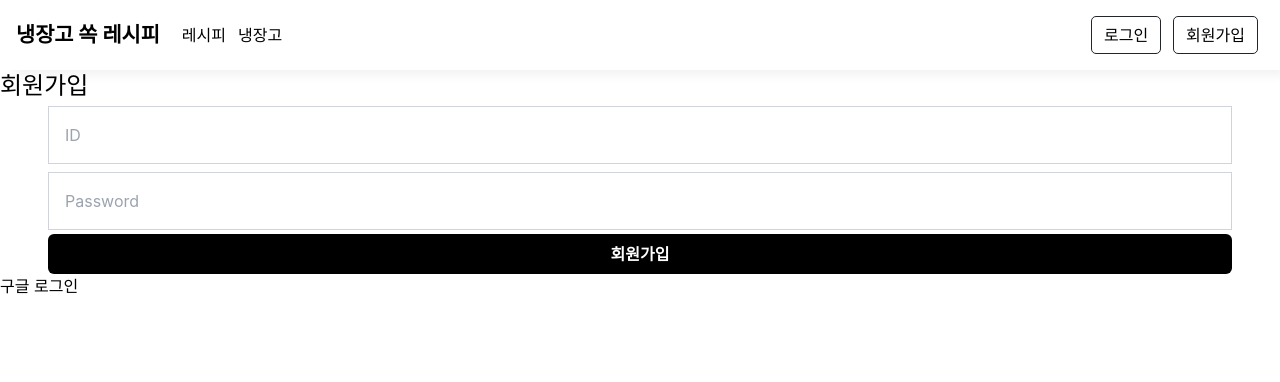
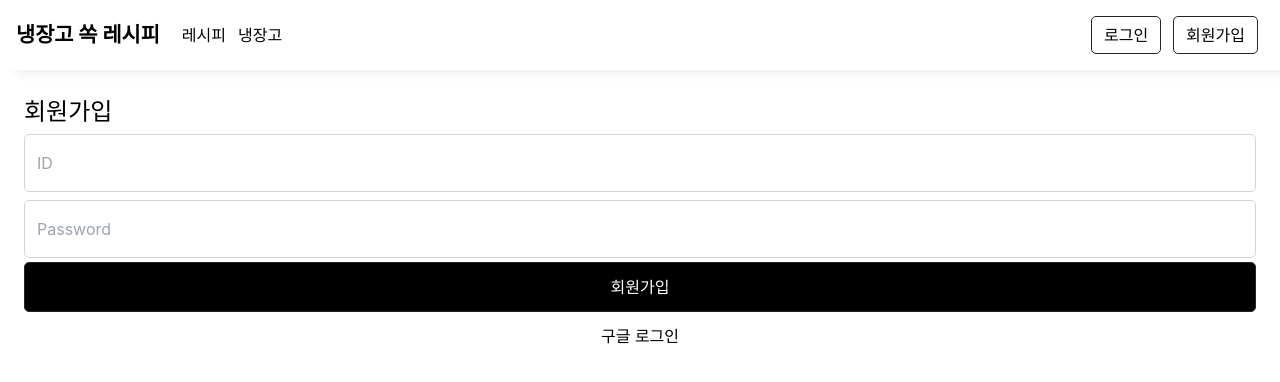
Before and after one commit to wisdom-13/recipe-book, a React (Create React App) app: page /member/join in a window 1280 px wide. Shown: the top 382 px of the page. Built offline with nearby package versions, Linux system fonts and the light colour scheme; no server answers.

Commit message:
회원가입 ui 적용

```diff
--- a/src/pages/Member.jsx
+++ b/src/pages/Member.jsx
@@ -2,13 +2,15 @@ import React from 'react';
 import { useState } from 'react';
 import { Navigate, useParams } from 'react-router';
 import { login, join, gooleLogin } from '../api/firebase';
+import Button from '../ui/Button';
+import Form from '../ui/Form';
+import Section from '../ui/Section';
 
 export default function Member() {
   const { type } = useParams();
 
   const [member, setMember] = useState({});
   const [message, setMessage] = useState('');
-
 
   const handelChange = (e) => {
     const { name, value } = e.target;
@@ -32,18 +34,17 @@ export default function Member() {
   };
 
   return (
-    <section>
-      <h2 className='text-2xl'>{type == 'join' ? '회원가입' : '로그인'}</h2>
-      <form className='flex flex-col px-12'>
+    <Section>
+      <Form>
+        <h2>{type == 'join' ? '회원가입' : '로그인'}</h2>
         <input type='text' name='id' placeholder='ID' value={member.id || ""} onChange={handelChange}></input>
         <input type='password' name='pw' placeholder='Password' value={member.pw || ""} onChange={handelChange}></input>
-        {message && <p className='text-red-500 mb-2'>{message}</p>}
+        {message && <p>{message}</p>}
         {type == 'join'
-          ? <button className='h-10 px-6 font-semibold rounded-md bg-black text-white' onClick={handleJoin} type='button'>회원가입</button>
-          : <button className='h-10 px-6 font-semibold rounded-md bg-black text-white' onClick={handleLogin} type='button'>로그인</button>}
-      </form>
-
-      <button onClick={gooleLogin}>구글 로그인</button>
-    </section>
+          ? <Button text='회원가입' style='dark' onClick={handleJoin}></Button>
+          : <Button text='로그인' style='dark' onClick={handleLogin}></Button>}
+        <button onClick={gooleLogin}>구글 로그인</button>
+      </Form>
+    </Section>
   );
 }
--- a/src/pages/admin/Admin.jsx
+++ b/src/pages/admin/Admin.jsx
@@ -1,24 +1,16 @@
-/** @jsxImportSource @emotion/react */
-import { jsx, css } from '@emotion/react'
-
 import React from 'react';
 import { Outlet } from 'react-router';
 import Leftbar from '../../component/Leftbar';
+import Section from '../../ui/Section';
 
 export default function Admin() {
-
-  const content = css`
-    margin-left: 230px;
-    height: calc(100vh - 70px);
-    padding: 1.5rem;
-  `
 
   return (
     <div>
       <Leftbar></Leftbar>
-      <section css={content}>
+      <Section type='admin'>
         <Outlet></Outlet>
-      </section>
+      </Section>
     </div>
   );
 }
--- /dev/null
+++ b/src/ui/Form.jsx
@@ -0,0 +1,29 @@
+/** @jsxImportSource @emotion/react */
+import { css } from '@emotion/react'
+
+export default function Form({ children }) {
+
+  const form = css`
+    display: flex;
+    flex-direction: column;
+
+    h2 {
+      font-size: 24px;
+    }
+
+    input {
+      border-radius: 5px;
+      padding: 1rem 0.75rem;
+    }
+
+    button {
+      padding: 0.75rem;
+    }
+  `
+
+  return (
+    <form css={form}>
+      {children}
+    </form>
+  );
+}
--- /dev/null
+++ b/src/ui/Section.jsx
@@ -0,0 +1,23 @@
+/** @jsxImportSource @emotion/react */
+import { css } from '@emotion/react'
+
+export default function Section({ children, type = 'def' }) {
+
+  const option = {
+    admin: {
+      marginLeft: "230px",
+    }
+  }
+
+  const content = {
+    height: "calc(100vh - 70px)",
+    padding: "1.5rem",
+    ...option[type]
+  }
+
+  return (
+    <section css={content}>
+      {children}
+    </section>
+  );
+}
```
